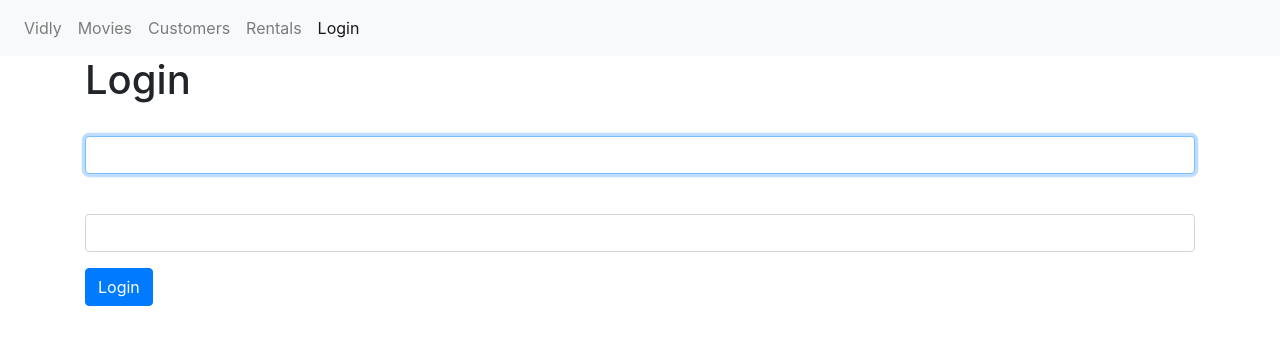
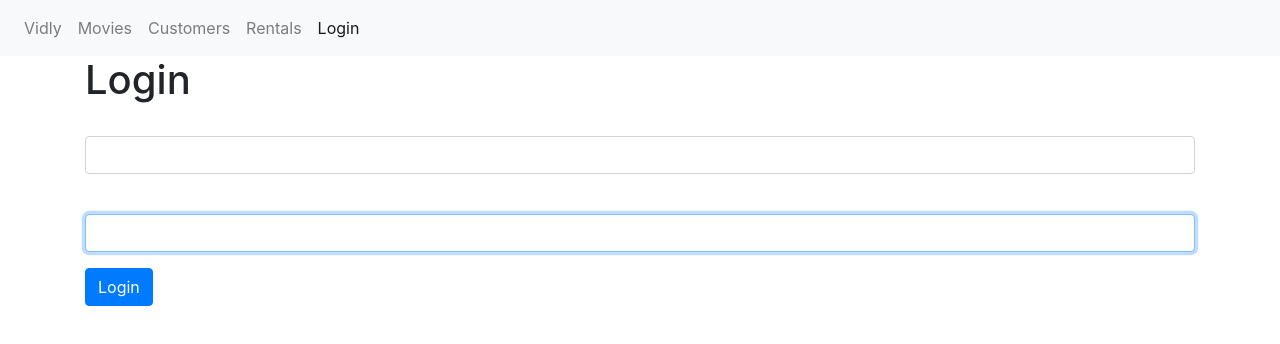
Before and after one commit to sithwin/react-vidly, a React (Create React App) app: page /login in a window 1280 px wide. Shown: the top 344 px of the page. Built offline with nearby package versions, Linux system fonts and the light colour scheme.

Commit message:
create input component

```diff
--- /dev/null
+++ b/src/components/common/input.jsx
@@ -0,0 +1,20 @@
+import React from "react";
+
+const Input = ({ name, value, label, onChange }) => {
+  return (
+    <div className="form-group">
+      <label htmlFor={label}></label>
+      <input
+        value={value}
+        onChange={onChange}
+        autoFocus
+        id={name}
+        name={name}
+        type="text"
+        className="form-control"
+      />
+    </div>
+  );
+};
+
+export default Input;
--- a/src/components/loginForm.jsx
+++ b/src/components/loginForm.jsx
@@ -1,4 +1,5 @@
 import React, { Component } from "react";
+import Input from "./common/input";
 
 class LoginForm extends Component {
   state = {
@@ -25,29 +26,18 @@ class LoginForm extends Component {
       <div>
         <h1>Login</h1>
         <form onSubmit={this.handleSubmit}>
-          <div className="form-group">
-            <label htmlFor="userName"></label>
-            <input
+          <Input
+            name="userName"
+            label="UserName"
             value={account.userName}
             onChange={this.handleChange}
-              autoFocus
-              id="userName"
-              name="userName"
-              type="text"
-              className="form-control"
           />
-          </div>
-          <div className="form-group">
-            <label htmlFor="password"></label>
-            <input
+          <Input
+            name="password"
+            label="Password"
             value={account.password}
-              id="password"
-              name="password"
-              type="password"
-              className="form-control"
             onChange={this.handleChange}
           />
-          </div>
           <button className="btn btn-primary">Login</button>
         </form>
       </div>
```
Lines whose indentation alone changed are shown as unchanged.
